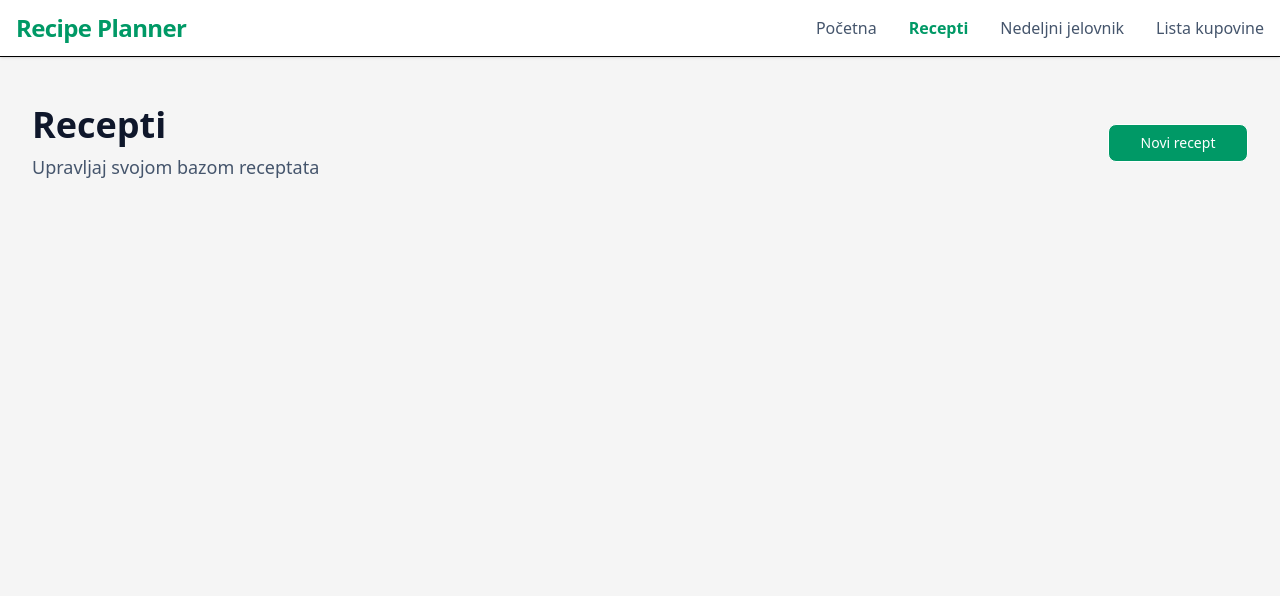
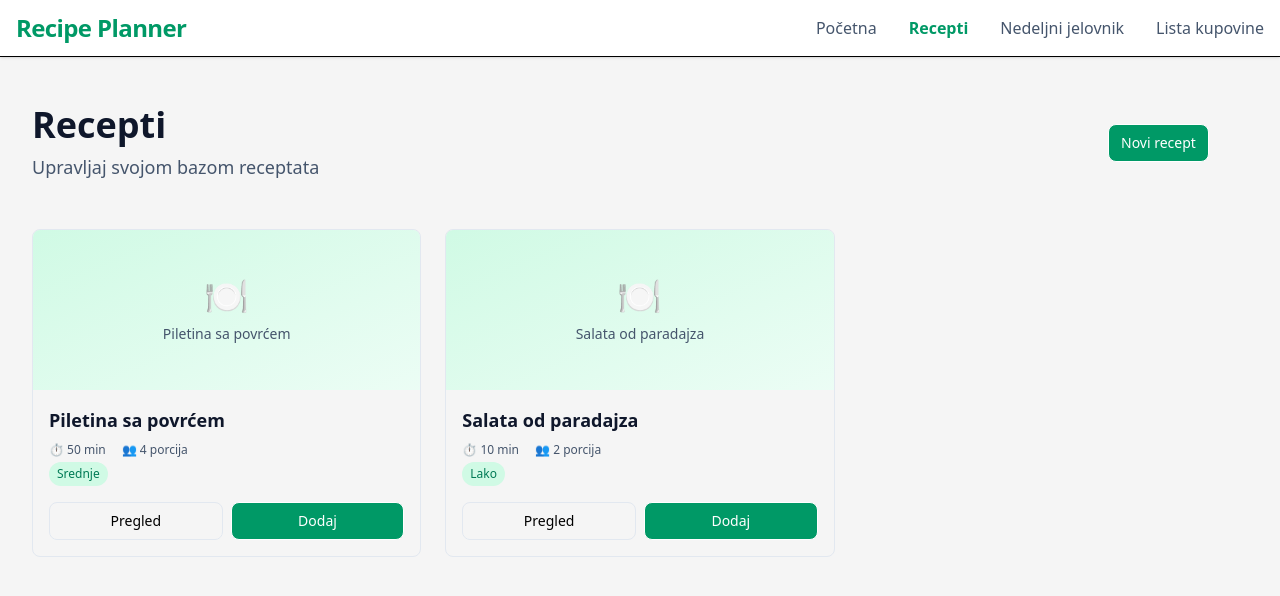
Before and after one commit to andrcuk10/recipe-and-meal-planner, a Vue app in the folder recipe-meal-planner/: page /recipes in a window 1280 px wide. Shown: the top 596 px of the page. Built offline with nearby package versions, Linux system fonts and the light colour scheme; the HTML template or start-up script is replaced by a standard one.

Commit message:
displaying recipes on recipes page

```diff
--- a/recipe-meal-planner/src/components/ui/ButtonItem.vue
+++ b/recipe-meal-planner/src/components/ui/ButtonItem.vue
@@ -1,8 +1,5 @@
 <template>
-  <button
-    class="w-full p-2 rounded-lg border cursor-pointer font-medium text-sm"
-    :class="className"
-  >
+  <button class="p-2 rounded-lg border cursor-pointer font-medium text-sm" :class="className">
     <slot></slot>
   </button>
 </template>
--- a/recipe-meal-planner/src/components/ui/card/CardItem.vue
+++ b/recipe-meal-planner/src/components/ui/card/CardItem.vue
@@ -1,6 +1,6 @@
 <template>
   <!-- Card -->
-  <div :class="className">
+  <div :class="className" class="rounded-lg border">
     <slot></slot>
   </div>
 </template>
--- /dev/null
+++ b/recipe-meal-planner/src/types/recipe.ts
@@ -0,0 +1,8 @@
+export type Recipe = {
+  id: number
+  name: string
+  servings: number
+  prepTime: number
+  cookTime: number
+  difficulty: string
+}
--- a/recipe-meal-planner/src/views/HomePage.vue
+++ b/recipe-meal-planner/src/views/HomePage.vue
@@ -29,12 +29,12 @@ import CardTitle from '@/components/ui/card/CardTitle.vue'
           <p class="text-2xl font-bold text-slate-900">0</p>
           <div class="flex gap-2">
             <RouterLink :to="{ name: 'Recipes' }" class="flex-1">
-              <ButtonItem class-name="bg-transparent border-slate-200 hover:bg-slate-100">
+              <ButtonItem class-name="w-full bg-transparent border-slate-200 hover:bg-slate-100">
                 Pregledaj
               </ButtonItem>
             </RouterLink>
             <RouterLink :to="{ name: 'Recipes' }" class="flex-1">
-              <ButtonItem class-name="bg-emerald-600 hover:bg-emerald-700 text-white"
+              <ButtonItem class-name="w-full bg-emerald-600 hover:bg-emerald-700 text-white"
                 >Novi</ButtonItem
               >
             </RouterLink>
@@ -52,7 +52,8 @@ import CardTitle from '@/components/ui/card/CardTitle.vue'
         <CardContent class-name="space-y-4">
           <p class="text-2xl font-bold text-slate-900">0 / 7</p>
           <RouterLink :to="{ name: 'Meal Plan' }" class="flex-1">
-            <ButtonItem class-name="bg-600 bg-[var(--primary-blue)] hover:bg-blue-700 text-white"
+            <ButtonItem
+              class-name="w-full bg-600 bg-[var(--primary-blue)] hover:bg-blue-700 text-white"
               >Planiraj nedelju</ButtonItem
             >
           </RouterLink>
@@ -70,7 +71,7 @@ import CardTitle from '@/components/ui/card/CardTitle.vue'
           <p class="text-2xl font-bold text-slate-900">0</p>
           <RouterLink :to="{ name: 'Shopping List' }" class="flex-1">
             <ButtonItem
-              class-name="bg-600 bg-[var(--primary-orange)] hover:bg-orange-700 text-white"
+              class-name="w-full bg-600 bg-[var(--primary-orange)] hover:bg-orange-700 text-white"
               >Moja lista</ButtonItem
             >
           </RouterLink>
--- a/recipe-meal-planner/src/views/RecipesPage.vue
+++ b/recipe-meal-planner/src/views/RecipesPage.vue
@@ -1,19 +1,103 @@
 <script setup lang="ts">
 import AppHeader from '@/components/layout/AppHeader.vue'
 import ButtonItem from '@/components/ui/ButtonItem.vue'
+import CardContent from '@/components/ui/card/CardContent.vue'
+import CardDescription from '@/components/ui/card/CardDescription.vue'
+import CardHeader from '@/components/ui/card/CardHeader.vue'
+import CardItem from '@/components/ui/card/CardItem.vue'
+import CardTitle from '@/components/ui/card/CardTitle.vue'
+import type { Recipe } from '@/types/recipe'
+import { ref } from 'vue'
+
+// Mock data - kasnije će biti iz baze
+const mockRecipes = ref<Recipe[]>([
+  {
+    id: 1,
+    name: 'Piletina sa povrćem',
+    servings: 4,
+    prepTime: 20,
+    cookTime: 30,
+    difficulty: 'Srednje',
+  },
+  {
+    id: 2,
+    name: 'Salata od paradajza',
+    servings: 2,
+    prepTime: 10,
+    cookTime: 0,
+    difficulty: 'Lako',
+  },
+])
+
+// const search = ref<string>('')
 </script>
 
 <template>
-  <div className="max-w-7xl mx-auto px-4 sm:px-6 lg:px-8 py-12">
+  <div class="max-w-7xl mx-auto px-4 sm:px-6 lg:px-8 py-12">
     <!-- {/* Header */} -->
     <AppHeader title="Recepti" description="Upravljaj svojom bazom receptata">
-      <RouterLink :to="{ name: 'Recipes' }" class="flex-1">
-        <ButtonItem class-name="bg-emerald-600 hover:bg-emerald-700 text-white"
+      <RouterLink :to="{ name: 'Recipes' }">
+        <ButtonItem class-name="px-3 bg-emerald-600 hover:bg-emerald-700 text-white"
           >Novi recept</ButtonItem
         >
       </RouterLink>
     </AppHeader>
 
     <!-- {/* Search Bar */} -->
+
+    <!-- { /* Recipes Cards */} -->
+    <div v-if="mockRecipes.length > 0" class="grid grid-cols-1 md:grid-cols-2 lg:grid-cols-3 gap-6">
+      <CardItem
+        v-for="recipe in mockRecipes"
+        :key="recipe.id"
+        class="border-slate-200 hover:shadow-lg transition-shadow overflow-hidden group"
+      >
+        <div
+          class="h-40 bg-gradient-to-br from-emerald-100 to-emerald-50 flex items-center justify-center"
+        >
+          <div class="text-center">
+            <p class="text-4xl">🍽️</p>
+            <p class="text-sm text-slate-600 mt-2">{{ recipe.name }}</p>
+          </div>
+        </div>
+
+        <div class="p-4">
+          <CardHeader>
+            <CardTitle className="text-slate-900">{{ recipe.name }}</CardTitle>
+            <CardDescription className="flex gap-4 text-xs mt-2">
+              <span>⏱️ {{ recipe.prepTime + recipe.cookTime }} min</span>
+              <span>👥 {{ recipe.servings }} porcija</span>
+            </CardDescription>
+          </CardHeader>
+
+          <CardContent className="space-y-4">
+            <div class="flex gap-2">
+              <span
+                class="inline-block px-2 py-1 bg-emerald-100 text-emerald-700 text-xs rounded-full"
+              >
+                {{ recipe.difficulty }}
+              </span>
+            </div>
+
+            <div className="flex gap-2">
+              <ButtonItem class-name="w-full bg-transparent border-slate-200 hover:bg-slate-100">
+                Pregled
+              </ButtonItem>
+              <ButtonItem class-name="w-full bg-emerald-600 hover:bg-emerald-700 text-white"
+                >Dodaj</ButtonItem
+              >
+            </div>
+          </CardContent>
+        </div>
+      </CardItem>
+    </div>
+    <div v-else class="text-center py-12">
+      <p class="text-slate-600 mb-4">Nema pronađenih recepata</p>
+      <RouterLink :to="{ name: 'Home' }">
+        <ButtonItem class-name="px-4 bg-emerald-600 hover:bg-emerald-700 text-white"
+          >Kreiraj novi recept</ButtonItem
+        >
+      </RouterLink>
+    </div>
   </div>
 </template>
```
